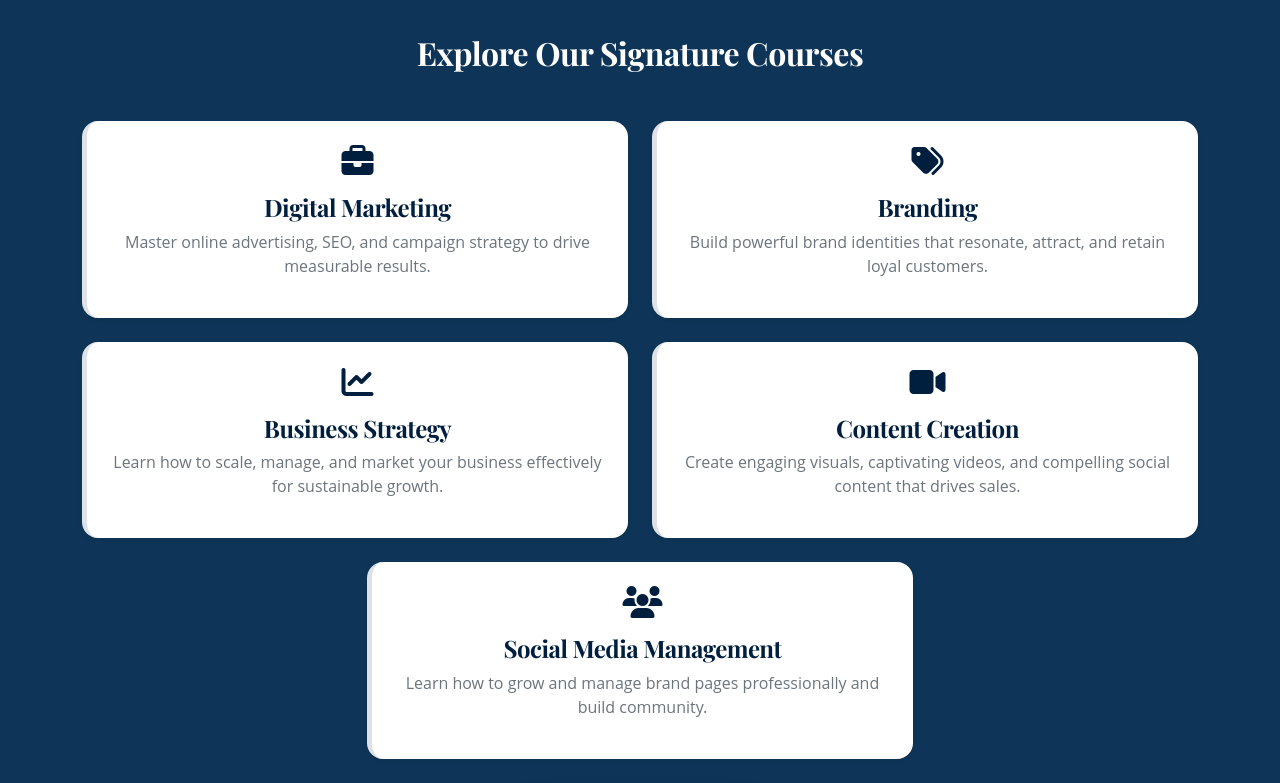
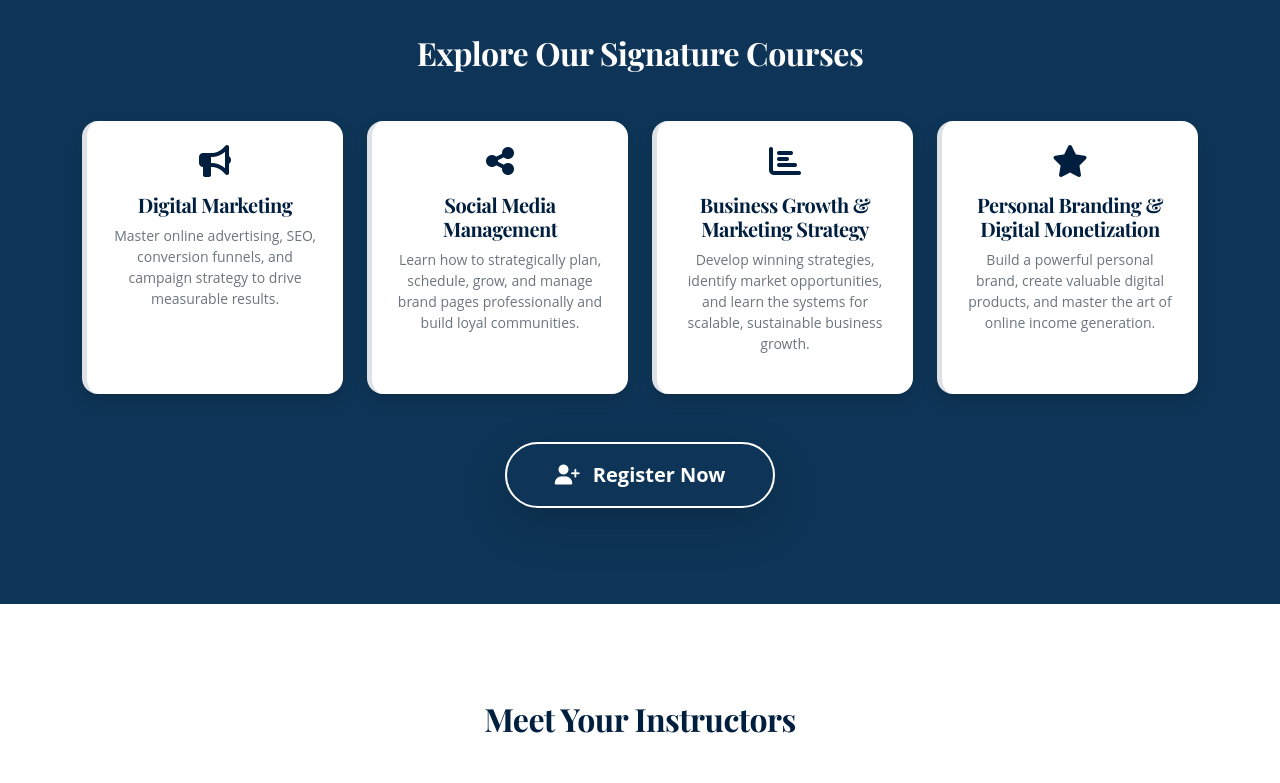
Before and after one commit to Spotless20-khing/jwilsdigital, a plain HTML site: page index.html in a window 1280 px wide. Shown: the part 1980-2763 px from the top of the page. Drawn offline with nearby package versions, Linux system fonts and the light colour scheme; a small style sheet from the web is missing.

Commit message:
Update course section titles and content

```diff
--- a/index.html
+++ b/index.html
@@ -130,54 +130,52 @@
             </div>
         </section>
 
-        <!-- SECTION 3: OUR CORE PROGRAMS -->
+                <!-- SECTION 3: PROGRAMS / COURSES -->
         <section id="programs" class="bg-light-navy py-5">
             <div class="container py-5">
                 <h2 class="text-center mb-5 fw-bold font-heading text-white wow fadeInUp">
                     Explore Our Signature Courses
                 </h2>
+
                 <div class="row g-4 text-center">
-                    <!-- Course 1 -->
-                    <div class="col-md-6 wow fadeInUp" data-wow-delay="0.1s">
-                        <div class="course-card shadow-sm p-4 h-100 rounded-4 border-start border-5 border-gold">
-                            <i class="fas fa-briefcase fa-2x text-navy mb-3"></i>
-                            <h3 class="h4 fw-bold font-heading text-navy">Digital Marketing</h3>
-                            <p class="text-secondary font-body">Master online advertising, SEO, and campaign strategy to drive measurable results.</p>
+
+                    <!-- Course 1: Digital Marketing -->
+                    <div class="col-md-6 col-lg-3 wow fadeInUp" data-wow-delay="0.1s">
+                        <div class="course-card bg-white shadow p-4 h-100 rounded-4 border-start border-5 border-gold">
+                            <i class="fas fa-bullhorn fa-2x text-navy mb-3"></i>
+                            <h3 class="h5 fw-bold font-heading text-navy">Digital Marketing</h3>
+                            <p class="text-secondary font-body small">Master online advertising, SEO, conversion funnels, and campaign strategy to drive measurable results.</p>
                         </div>
                     </div>
-                    <!-- Course 2 -->
-                    <div class="col-md-6 wow fadeInUp" data-wow-delay="0.2s">
-                        <div class="course-card shadow-sm p-4 h-100 rounded-4 border-start border-5 border-gold">
-                            <i class="fas fa-tags fa-2x text-navy mb-3"></i>
-                            <h3 class="h4 fw-bold font-heading text-navy">Branding</h3>
-                            <p class="text-secondary font-body">Build powerful brand identities that resonate, attract, and retain loyal customers.</p>
+
+                    <!-- Course 2: Social Media Management -->
+                    <div class="col-md-6 col-lg-3 wow fadeInUp" data-wow-delay="0.2s">
+                        <div class="course-card bg-white shadow p-4 h-100 rounded-4 border-start border-5 border-gold">
+                            <i class="fas fa-share-alt fa-2x text-navy mb-3"></i>
+                            <h3 class="h5 fw-bold font-heading text-navy">Social Media Management</h3>
+                            <p class="text-secondary font-body small">Learn how to strategically plan, schedule, grow, and manage brand pages professionally and build loyal communities.</p>
                         </div>
                     </div>
-                    <!-- Course 3 -->
-                    <div class="col-md-6 wow fadeInUp" data-wow-delay="0.3s">
-                        <div class="course-card shadow-sm p-4 h-100 rounded-4 border-start border-5 border-gold">
-                            <i class="fas fa-chart-line fa-2x text-navy mb-3"></i>
-                            <h3 class="h4 fw-bold font-heading text-navy">Business Strategy</h3>
-                            <p class="text-secondary font-body">Learn how to scale, manage, and market your business effectively for sustainable growth.</p>
+
+                    <!-- Course 3: Business Growth & Marketing Strategy -->
+                    <div class="col-md-6 col-lg-3 wow fadeInUp" data-wow-delay="0.3s">
+                        <div class="course-card bg-white shadow p-4 h-100 rounded-4 border-start border-5 border-gold">
+                            <i class="fas fa-chart-bar fa-2x text-navy mb-3"></i>
+                            <h3 class="h5 fw-bold font-heading text-navy">Business Growth & Marketing Strategy</h3>
+                            <p class="text-secondary font-body small">Develop winning strategies, identify market opportunities, and learn the systems for scalable, sustainable business growth.</p>
                         </div>
                     </div>
-                    <!-- Course 4 -->
-                    <div class="col-md-6 wow fadeInUp" data-wow-delay="0.4s">
-                        <div class="course-card shadow-sm p-4 h-100 rounded-4 border-start border-5 border-gold">
-                            <i class="fas fa-video fa-2x text-navy mb-3"></i>
-                            <h3 class="h4 fw-bold font-heading text-navy">Content Creation</h3>
-                            <p class="text-secondary font-body">Create engaging visuals, captivating videos, and compelling social content that drives sales.</p>
-                        </div>
-                    </div>
-                    <!-- Course 5 (Single card in center) -->
-                    <div class="col-md-6 offset-md-3 wow fadeInUp" data-wow-delay="0.5s">
-                        <div class="course-card shadow-sm p-4 h-100 rounded-4 border-start border-5 border-gold">
-                            <i class="fas fa-users fa-2x text-navy mb-3"></i>
-                            <h3 class="h4 fw-bold font-heading text-navy">Social Media Management</h3>
-                            <p class="text-secondary font-body">Learn how to grow and manage brand pages professionally and build community.</p>
+
+                    <!-- Course 4: Personal Branding & Digital Monetization -->
+                    <div class="col-md-6 col-lg-3 wow fadeInUp" data-wow-delay="0.4s">
+                        <div class="course-card bg-white shadow p-4 h-100 rounded-4 border-start border-5 border-gold">
+                            <i class="fas fa-star fa-2x text-navy mb-3"></i>
+                            <h3 class="h5 fw-bold font-heading text-navy">Personal Branding & Digital Monetization</h3>
+                            <p class="text-secondary font-body small">Build a powerful personal brand, create valuable digital products, and master the art of online income generation.</p>
                         </div>
                     </div>
                 </div>
+
                 <div class="text-center mt-5">
                     <a href="#enroll-form" class="btn btn-gold btn-lg rounded-pill px-5 py-3 shadow-lg cta-button">
                         <i class="fas fa-user-plus me-2"></i> Register Now
```
